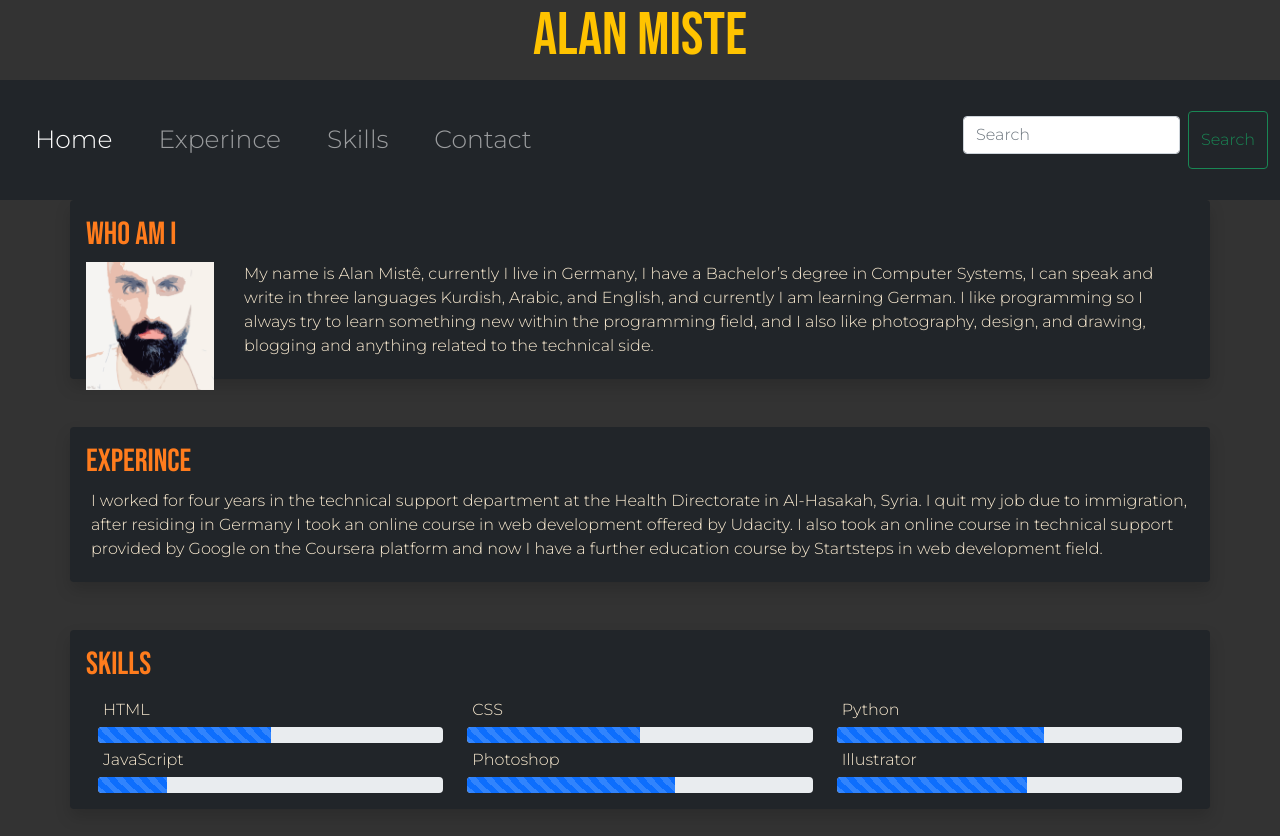
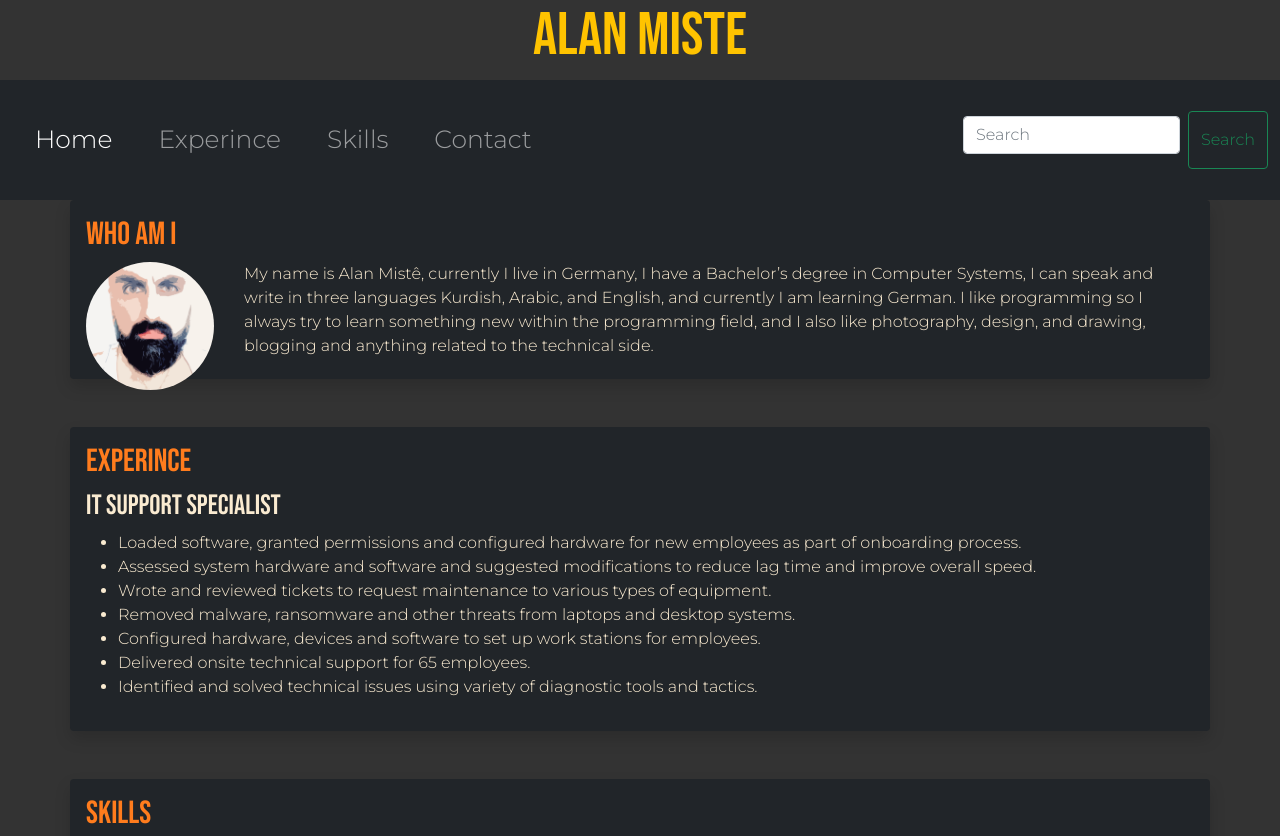
Before and after one commit to alanmiste/baranalan.github.io, a website: page index.html in a window 1280 px wide. Shown: the top 836 px of the page. Drawn offline with nearby package versions, Linux system fonts and the light colour scheme.

Commit message:
add experiences field and make the photo round

```diff
--- a/index.html
+++ b/index.html
@@ -54,7 +54,7 @@
     <section class="container shadow bg-dark p-3 mb-5 rounded" id="home">
 
         <h2 text-algin="center">Who am I</h2>
-        <aside class="el">
+        <aside>
             <img src="Alan Miste.jpg" alt="Alan Miste" style="width: 128px;height: 128px;" />
         </aside>
         <p>
@@ -68,12 +68,38 @@
     </section>
     <section class="container shadow bg-dark p-3 mb-5 rounded" id="experince">
         <h2>Experince</h2>
+        <h3>IT Support Specialist</h3>
         <p>
+          <ul>
+            <li>
+              Loaded software, granted permissions and configured hardware for new employees as part of onboarding process.
+            </li>
+            <li>
+              Assessed system hardware and software and suggested modifications to reduce lag time and improve overall speed.
+            </li>
+            <li>
+              Wrote and reviewed tickets to request maintenance to various types of equipment.
+            </li>
+            <li>
+              Removed malware, ransomware and other threats from laptops and desktop systems.
+            </li>
+            <li>
+              Configured hardware, devices and software to set up work stations for employees.
+            </li>
+            <li>
+              Delivered onsite technical support for 65 employees.
+            </li>
+            <li>
+              Identified and solved technical issues using variety of diagnostic tools and tactics.
+            </li>
+          </ul>
+        </p>
+        <!-- <p>
             I worked for four years in the technical support department at the Health Directorate in Al-Hasakah, Syria.
             I quit my job due to immigration, after residing in Germany I took an online course in web development
             offered by Udacity. I also took an online course in technical support provided by Google on the Coursera
             platform and now I have a further education course by Startsteps in web development field.
-        </p>
+        </p> -->
     </section>
     <section class="container shadow bg-dark p-3 mb-5 rounded" id="skills">
       <h2>Skills</h2>
--- a/style.css
+++ b/style.css
@@ -109,6 +109,20 @@ button {
 .badge {
   border-radius: 50%;
 }
+/* the next class make the photo stiky
 .el{
-  position:sticky;
+  position: -webkit-sticky;
+  position: sticky;
+  top: 0;
+  width: 200px;
+} */
+section{
+  color: #faebd1;
 }
+
+section aside img{
+  border-top-left-radius: 50% 50%;
+  border-top-right-radius: 50% 50%;
+  border-bottom-right-radius: 50% 50%;
+  border-bottom-left-radius: 50% 50%;
+}
```
